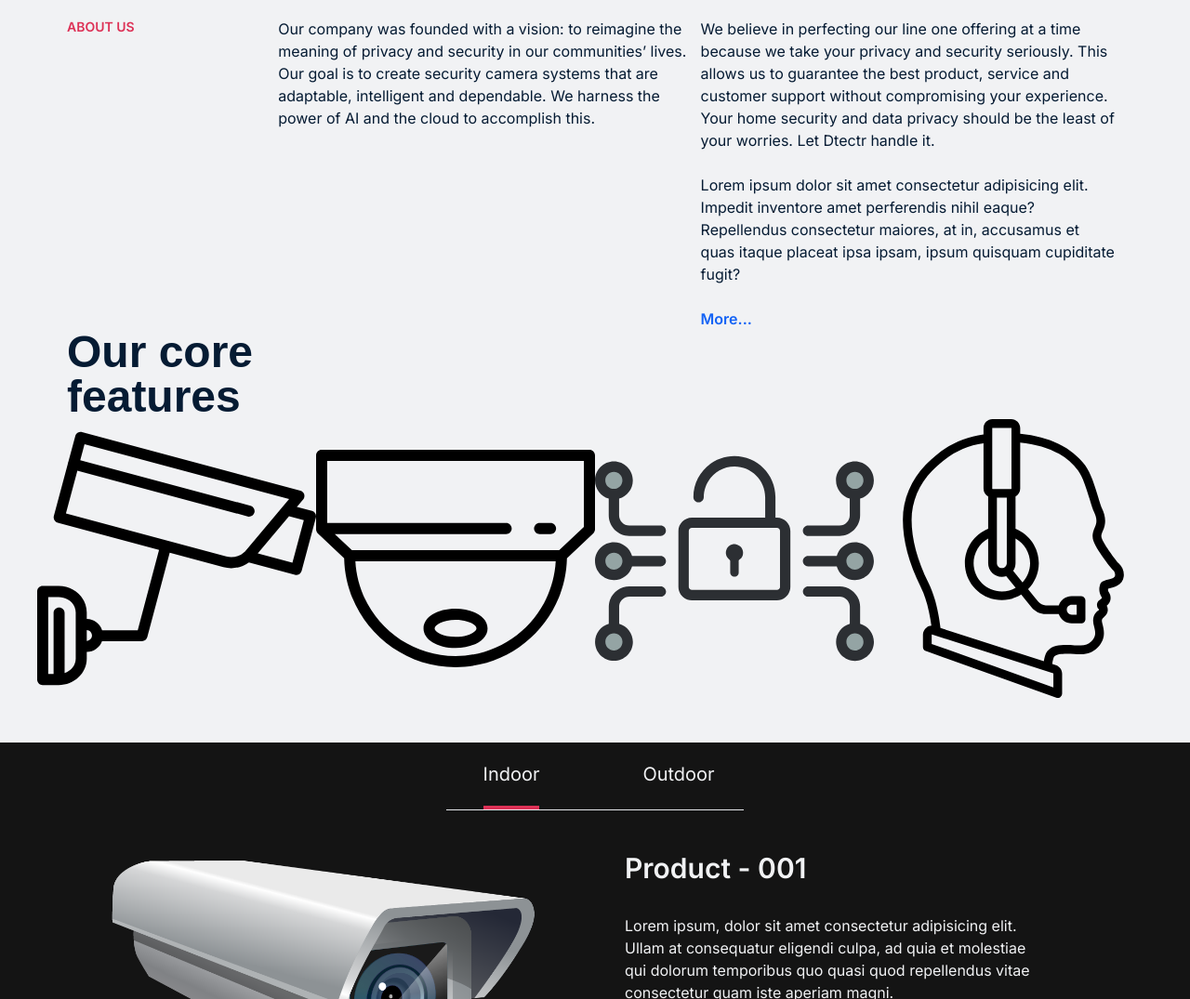
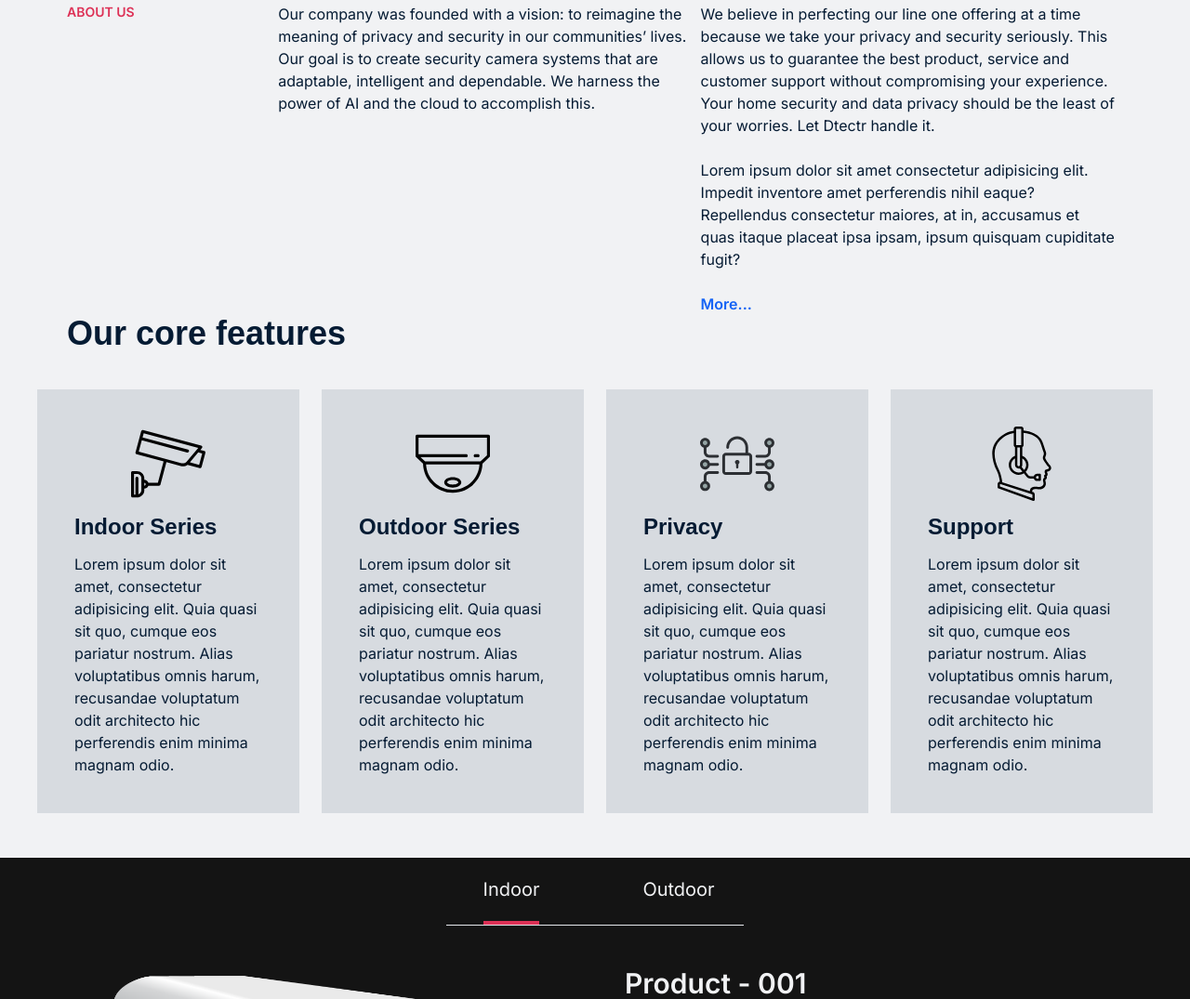
Before and after one commit to ggcldev/Dtectr-v2, a website: page src/index.html in a window 1280 px wide. Shown: the part 881-1956 px from the top of the page at 93% size. Drawn offline with nearby package versions, Linux system fonts and the light colour scheme; a web font is replaced by a local one.

Commit message:
Added features section

```diff
--- a/src/index.html
+++ b/src/index.html
@@ -129,7 +129,7 @@
 				class="lg:mt-32 md:mt-2 xs:mt-20 bg-greyLight">
 				<!-- Hero section container -->
 				<div
-					class="sm:container-sm flex flex-col-reverse mx-auto md:container-md lg:container lg:flex-row">
+					class="mx-auto flex flex-col-reverse sm:container-sm md:container-md lg:container-md xl:container lg:flex-row">
 					<!-- Content -->
 					<div
 						class="flex flex-col justify-center space-y-4 xs:px-8 sm:px-8 md:px-10 lg:w-1/2">
@@ -202,7 +202,7 @@
 					<!-- Section Header -->
 					<div>
 						<h2
-							class="text-5xl font-bold font-serif max-w-md text-primaryTextColor">
+							class="text-4xl font-bold font-serif max-w-sm text-primaryTextColor">
 							Delivering security Defining Security
 						</h2>
 					</div>
@@ -251,40 +251,94 @@
 			<section class="features-section">
 				<div class="md:container-md lg:container mx-auto">
 					<!-- Section header -->
-					<div>
+					<div class="mb-10">
 						<h2
-							class="px-8 text-5xl font-bold font-serif max-w-md text-primaryTextColor">
+							class="px-8 text-4xl font-bold font-serif max-w-sm text-primaryTextColor">
 							Our core features
 						</h2>
 					</div>
+
 					<!-- Features content -->
-					<div class="grid lg:grid-cols-[25%_25%_25%_25%]">
-						<div>
+					<div
+						class="grid justify-center md:grid-cols-2 lg:grid-cols-2 xl:grid-cols-4 gap-x-6 gap-y-6 md:px-6 lg:px-0">
+						<div class="feature-container">
 							<img
 								src="../dist/img/product-features/feature-02.svg"
-								alt="" />
+								alt=""
+								class="max-h-20" />
+							<h3
+								class="text-primaryTextColor text-2xl font-serif font-bold">
+								Indoor Series
+							</h3>
+							<p class="max-w-xs section-p">
+								Lorem ipsum dolor sit amet, consectetur
+								adipisicing elit. Quia quasi sit quo, cumque eos
+								pariatur nostrum. Alias voluptatibus omnis
+								harum, recusandae voluptatum odit architecto hic
+								perferendis enim minima magnam odio.
+							</p>
 						</div>
-						<div>
+
+						<div class="feature-container">
 							<img
 								src="../dist/img/product-features/feature-01.svg"
-								alt="" />
+								alt=""
+								class="max-h-20 flex" />
+							<h3
+								class="text-primaryTextColor text-2xl font-serif font-bold">
+								Outdoor Series
+							</h3>
+							<p class="max-w-xs section-p">
+								Lorem ipsum dolor sit amet, consectetur
+								adipisicing elit. Quia quasi sit quo, cumque eos
+								pariatur nostrum. Alias voluptatibus omnis
+								harum, recusandae voluptatum odit architecto hic
+								perferendis enim minima magnam odio.
+							</p>
 						</div>
-						<div>
+
+						<div class="feature-container">
 							<img
 								src="../dist/img/product-features/feature-03.svg"
-								alt="" />
+								alt=""
+								class="max-h-20" />
+							<h3
+								class="text-primaryTextColor text-2xl font-serif font-bold">
+								Privacy
+							</h3>
+							<p class="max-w-xs section-p">
+								Lorem ipsum dolor sit amet, consectetur
+								adipisicing elit. Quia quasi sit quo, cumque eos
+								pariatur nostrum. Alias voluptatibus omnis
+								harum, recusandae voluptatum odit architecto hic
+								perferendis enim minima magnam odio.
+							</p>
 						</div>
-						<div>
+
+						<div class="feature-container">
 							<img
 								src="../dist/img/product-features/feature-04.svg"
-								alt="" />
+								alt=""
+								class="max-h-20" />
+							<h3
+								class="text-primaryTextColor text-2xl font-serif font-bold">
+								Support
+							</h3>
+							<p class="max-w-xs section-p">
+								Lorem ipsum dolor sit amet, consectetur
+								adipisicing elit. Quia quasi sit quo, cumque eos
+								pariatur nostrum. Alias voluptatibus omnis
+								harum, recusandae voluptatum odit architecto hic
+								perferendis enim minima magnam odio.
+							</p>
 						</div>
 					</div>
 					<!-- end of feature content -->
 				</div>
 				<!-- end of feature container -->
 			</section>
-			<!-- Features Tabs -->
+
+			<!-- Product Section -->
 			<section id="product-section" class="bg-primaryDark">
 				<!-- Tabs/Panels Container -->
 				<div class="container relative mx-auto my-6 mb-32 mt-12 px-6">
--- a/src/input.css
+++ b/src/input.css
@@ -56,3 +56,7 @@
 .section-p {
 	@apply md:max-w-sm lg:max-w-md text-left text-base font-sans tracking-normal leading-6 font-normal antialiased text-primaryTextColor;
 }
+
+.feature-container {
+	@apply flex flex-col p-10 bg-greyDark space-y-3;
+}
```
Also changed, not shown: dist/css/style.css.
